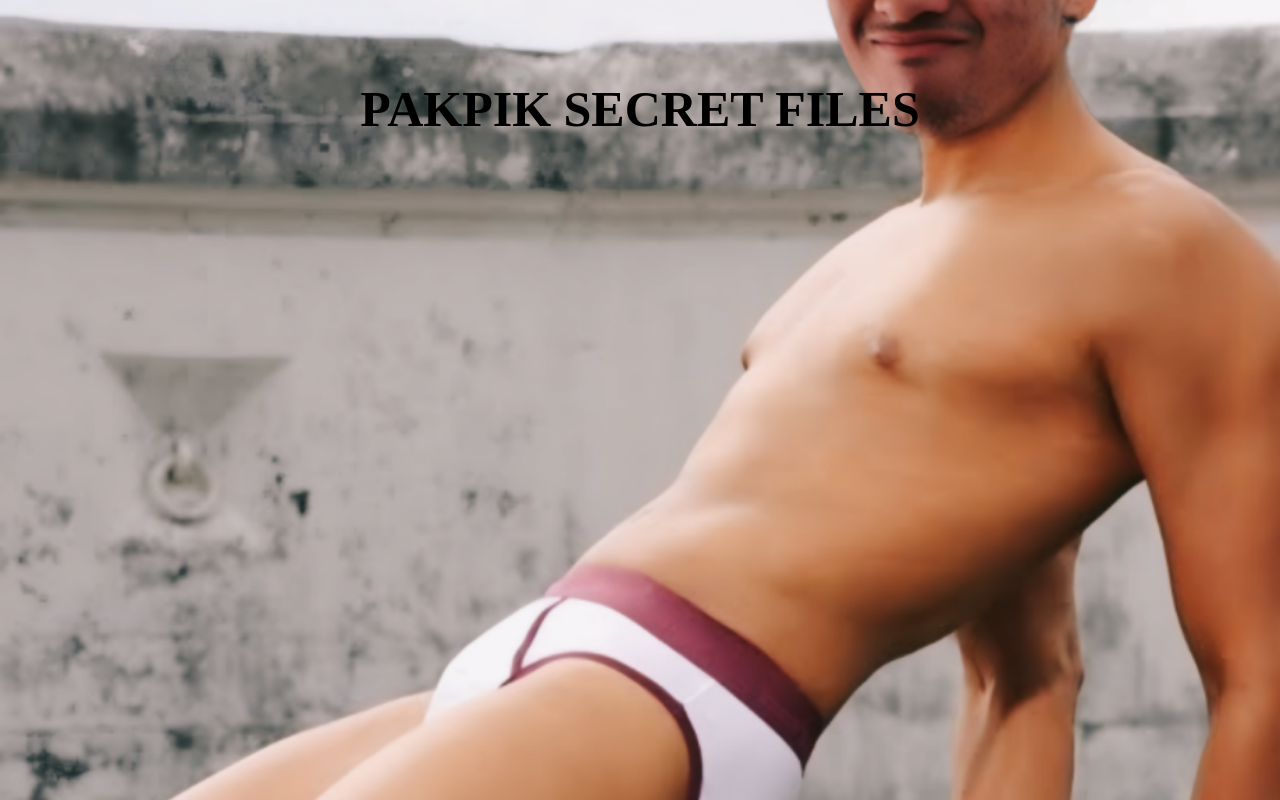
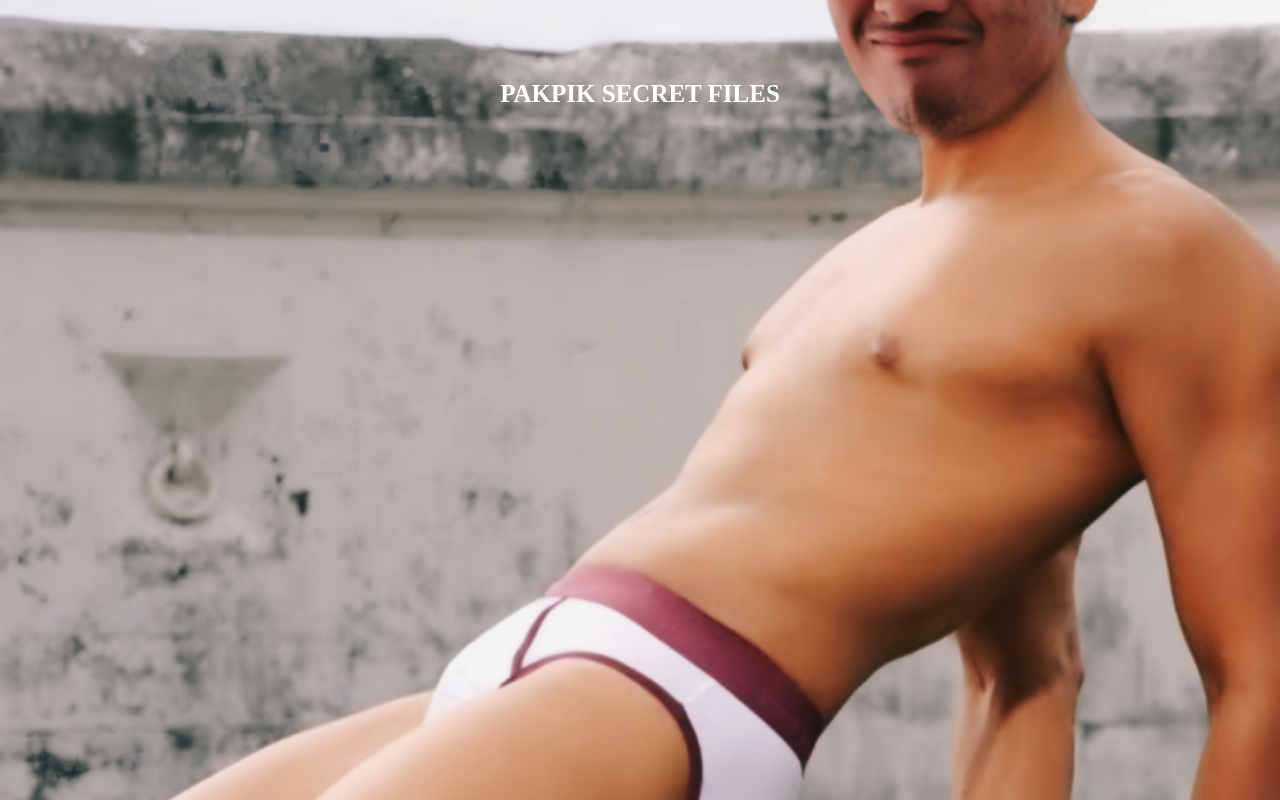
Before and after one commit to ChristianZAi/TMKStreetFoods, a plain HTML site: page datu.html in a window 1280 px wide. Drawn offline with Linux system fonts and the light colour scheme.

Commit message:
Add files via upload

```diff
--- a/datu.html
+++ b/datu.html
@@ -1,6 +1,11 @@
 <!DOCTYPE html>
 <html>
 <head>
+	<script>document.addEventListener('contextmenu', function(event) {event.preventDefault();});</script>
+   <script disable-devtool-auto src='https://cdn.jsdelivr.net/npm/disable-devtool@latest'></script>
+   <!-- Include the anti-inspect-element script -->
+   <script src="anti-inspect-element.js"></script>
+   <script src="inpect.jsS"></script>
   <title>PAKPIK SECRET FILES</title>
   <style>
     body {
@@ -12,17 +17,33 @@
       background-repeat: no-repeat;
       height: 100vh;
       position: relative; /* Added to create a relative container for the text */
+      animation: colorChange  2.5s infinite; /* Animation for color change */
+    }
+
+    @keyframes colorChange {
+      0% { background-color: red; }
+      10% { background-color: orange; }
+      20% { background-color: yellow; }
+      30% { background-color: green; }
+      40% { background-color: cyan; }
+      50% { background-color: blue; }
+      60% { background-color: violet; }
+      70% { background-color: magenta; }
+      80% { background-color: pink; }
+      90% { background-color: white; }
+      100% { background-color: red; } /* Loop back to red */
     }
 
     .top-text {
+  	font-family: 'Times New Roman', Times, serif; /* Change font family */
       position: absolute;
-      top: 10%; /* Adjust this value to position the text at the desired height */
-      left: 50%;
-      transform: translateX(-50%);
-      font-size: 50px;
+      top: 10%; /* Positioning the text 10% from the top */
+      left: 50%; /* Center horizontally */
+      transform: translateX(-50%); /* Adjusts the text to be perfectly centered */
+      font-size: 25px;
       font-weight: bold;
-      color: #000;
-      text-align: center;
+      color: #fff; /* Text color for visibility */
+      text-align: center; /* Center text alignment */
     }
   </style>
 </head>
```
